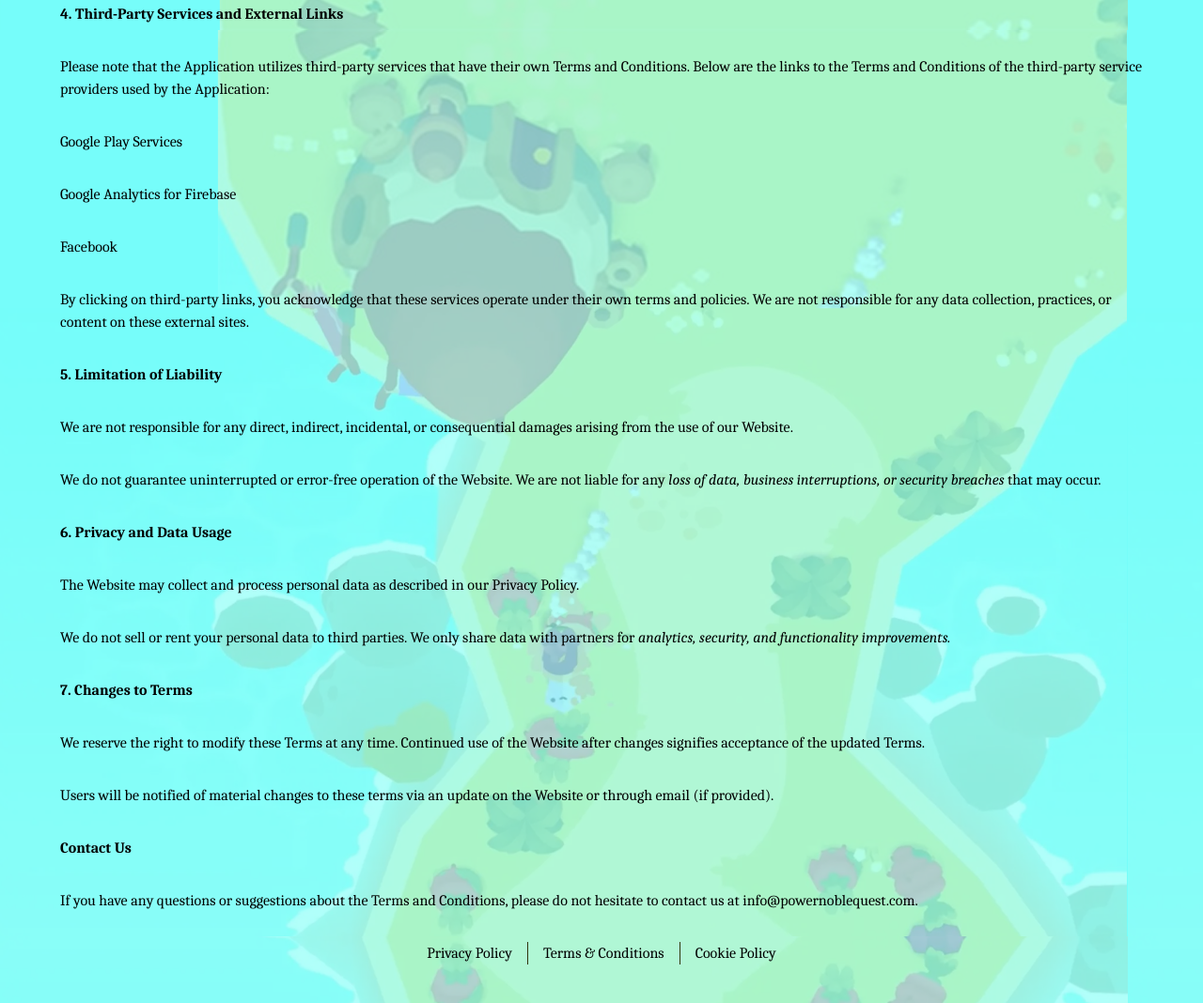
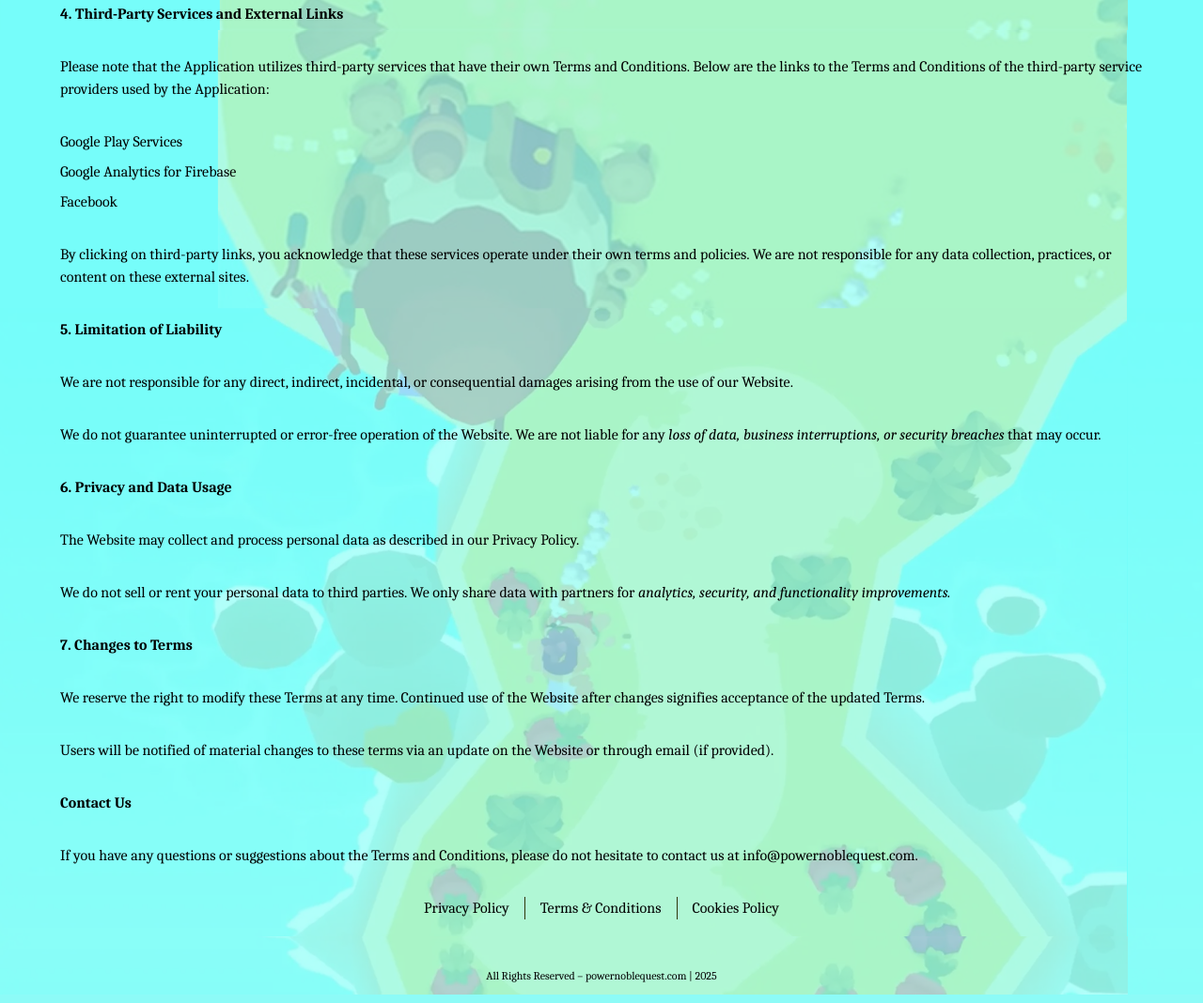
Before and after one commit to SerbynS/STP-9260, a website built with Vite: page src/terms.html in a window 1280 px wide. Shown: the part 939-2007 px from the top of the page at 94% size. Built offline with nearby package versions, Linux system fonts and the light colour scheme; a web font is replaced by a local one.

Commit message:
fixed text

```diff
--- a/src/css/policy.css
+++ b/src/css/policy.css
@@ -55,6 +55,13 @@
   margin-bottom: 16px;
 }
 .content-privacy .update strong {
+  font-family: Caladea;
+  font-weight: 700;
+  font-size: 16px;
+  line-height: 24px;
+}
+
+.content-privacy strong {
   font-family: Caladea;
   font-weight: 700;
   font-size: 16px;
@@ -140,8 +147,22 @@
   line-height: 24px;
 }
 
-.content-privacy .terms > p {
-  margin-bottom: 32px;
+.content-privacy .terms p {
+  font-family: Caladea;
+  font-weight: 400;
+  font-size: 16px;
+  line-height: 24px;
+}
+
+.content-privacy .terms > ul {
+  margin-top: 32px;
+}
+
+.content-privacy .terms .third-party li:not(:last-child) p {
+  margin-bottom: 8px;
+}
+.content-privacy .terms .third-party li:not(:last-child) {
+  margin-bottom: 8px;
 }
 
 .content-privacy .terms ul > li:not(:last-child) {
--- a/src/partials/footer.html
+++ b/src/partials/footer.html
@@ -8,7 +8,7 @@
         <a href="./terms.html" class="footer-nav-link">Terms & Conditions</a>
       </li>
       <li class="footer-nav-item">
-        <a href="./cookies.html" class="footer-nav-link">Cookie Policy</a>
+        <a href="./cookies.html" class="footer-nav-link">Cookies Policy</a>
       </li>
     </ul>
 
--- a/src/terms.html
+++ b/src/terms.html
@@ -101,7 +101,7 @@
                   to the Terms and Conditions of the third-party service
                   providers used by the Application:
                 </p>
-                <ul>
+                <ul class="third-party">
                   <li><p>Google Play Services</p></li>
                   <li><p>Google Analytics for Firebase</p></li>
                   <li><p>Facebook</p></li>
```
